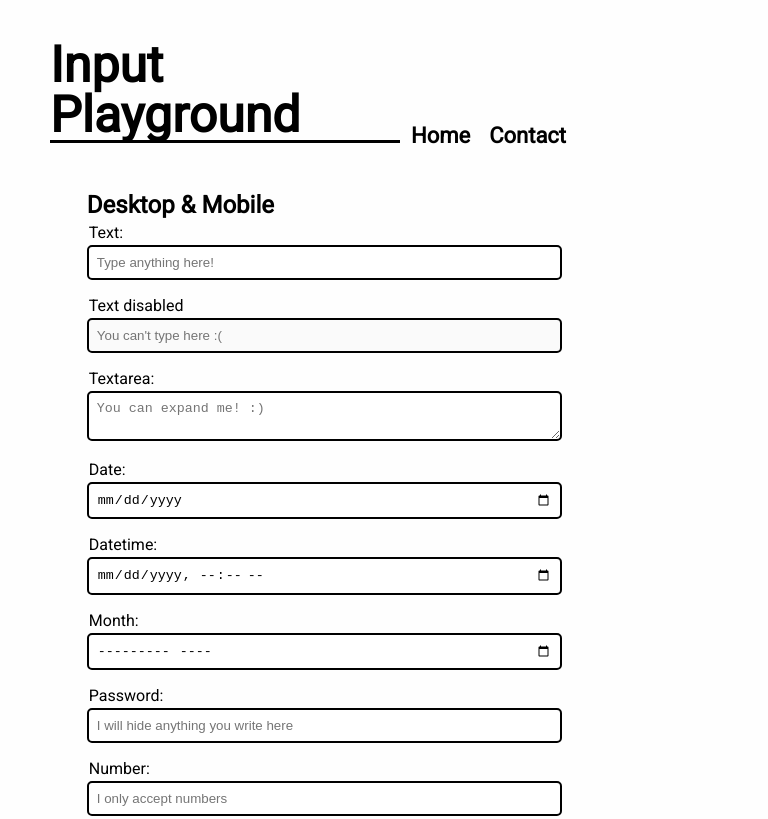
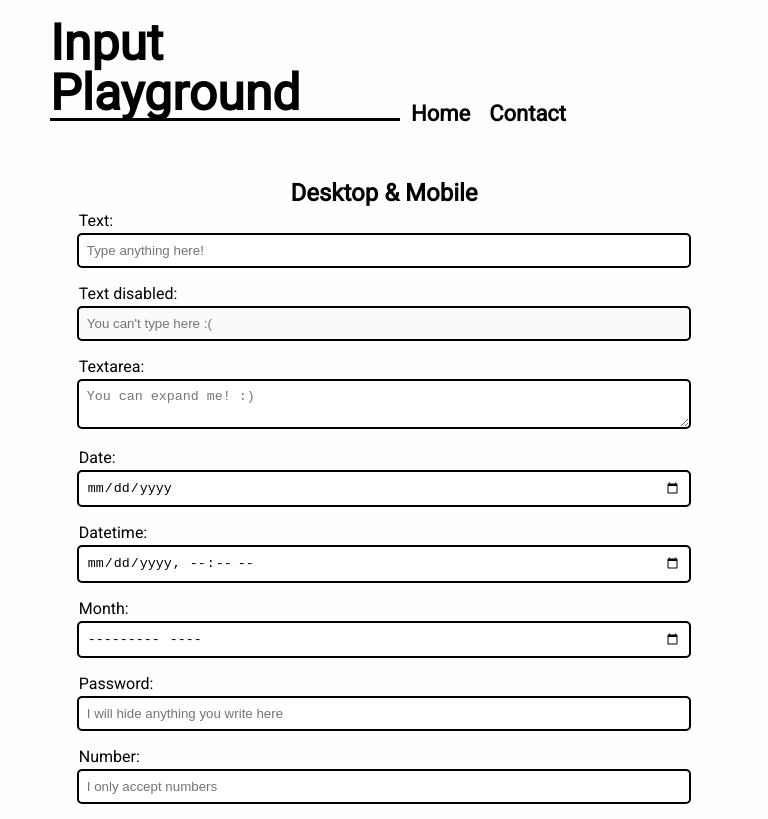
Before and after one commit to imorettini/html-inputs-playground, a plain HTML site: page index.html in a window 768 px wide. Shown: the top 819 px of the page. Drawn offline with Linux system fonts and the light colour scheme.

Commit message:
media query fix

```diff
--- a/index.html
+++ b/index.html
@@ -31,7 +31,7 @@
                         <input type="text" id="text" class="input-example" placeholder="Type anything here!">
                     </li>
                     <li>
-                        <label>Text disabled</label>
+                        <label>Text disabled:</label>
                         <input type="text" placeholder="You can't type here :(" disabled>
                     </li>
                     <li>
@@ -127,7 +127,7 @@
                     </li>
                     <li>
                         <label for="tel">Telephone:</label>
-                        <input type="tel" id="tel">
+                        <input type="tel" id="tel" placeholder="Numerical keyboard appears">
                     </li>
                 </ul>
             </section>
--- a/style.scss
+++ b/style.scss
@@ -10,7 +10,7 @@ body {
 }
 
 header {
-    padding: 40px 50px;
+    padding: 18px 0 40px 50px;
 
     h1 {
         display: inline-block;
@@ -73,7 +73,7 @@ nav {
         flex-direction: column;
         padding: unset;
     }
-    @media all and (min-width: 480px) and (max-width: 768px){
+    @media all and (min-width: 480px) and (max-width: 768px) {
         display: flex;
         flex-direction: column;
         padding: unset;
@@ -84,23 +84,33 @@ nav {
         flex-direction: column;
         padding: unset;
     }
-
 }
 
 .input-general,
 .input-mobile {
     width: 100%;
     flex: 50%;
-    padding: 50px;
+    padding: 20px 10px;
 
+    @media screen and (max-width: 320px) {
+        text-align: center;
+        padding: 20px 0;
+
+    }
     @media screen and (max-width: 480px) {
-        padding: 10px;
+        text-align: center;
+        padding: 20px 0;
+
     }
-    @media all and (min-width: 480px) and (max-width: 768px){
-        padding: 10px;
+    @media all and (min-width: 480px) and (max-width: 768px) {
+        text-align: center;
+        padding: 20px 0;
+
     }
-    @media all and (min-width: 768px) and (max-width: 1024px){
-        padding: 10px;
+    @media all and (min-width: 768px) and (max-width: 1024px) {
+        text-align: center;
+        padding: 20px 0;
+
     }
 
     ul {
@@ -145,13 +155,13 @@ nav {
         }
 
         @media screen and (max-width: 480px) {
-            width: 80%;
+            width: 100%;
         }
-        @media all and (min-width: 480px) and (max-width: 768px){
-            width: 80%;
+        @media all and (min-width: 480px) and (max-width: 768px) {
+            width: 100%;
         }
-        @media all and (min-width: 768px) and (max-width: 1024px){
-            width: 80%;
+        @media all and (min-width: 768px) and (max-width: 1024px) {
+            width: 100%;
         }
     }
 
@@ -159,7 +169,8 @@ nav {
         padding: unset;
     }
 
-    #checkbox, #radio {
+    #checkbox,
+    #radio {
         vertical-align: middle;
         width: unset;
     }
```
Also changed, not shown: style.css, 1 other file.
